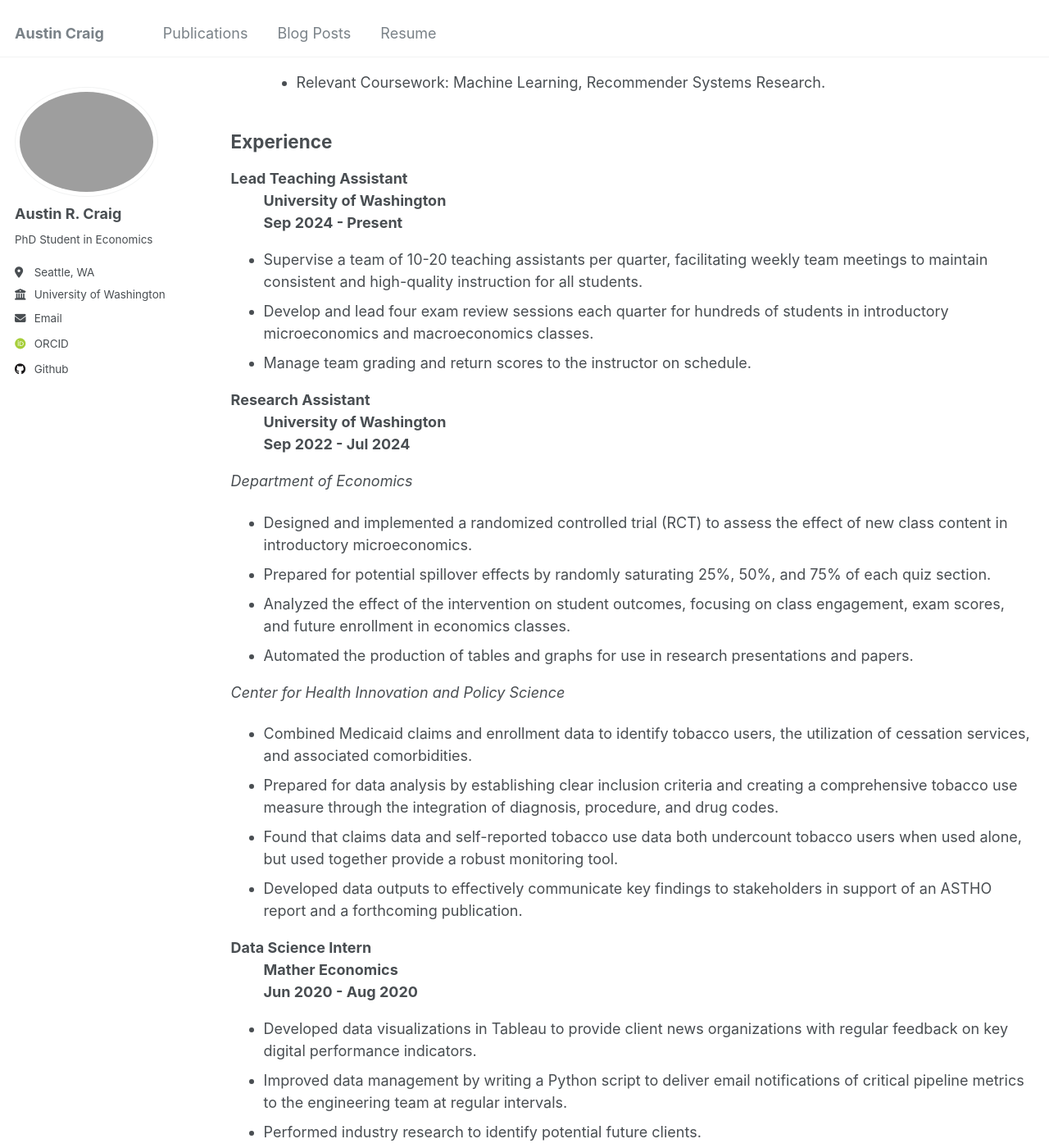
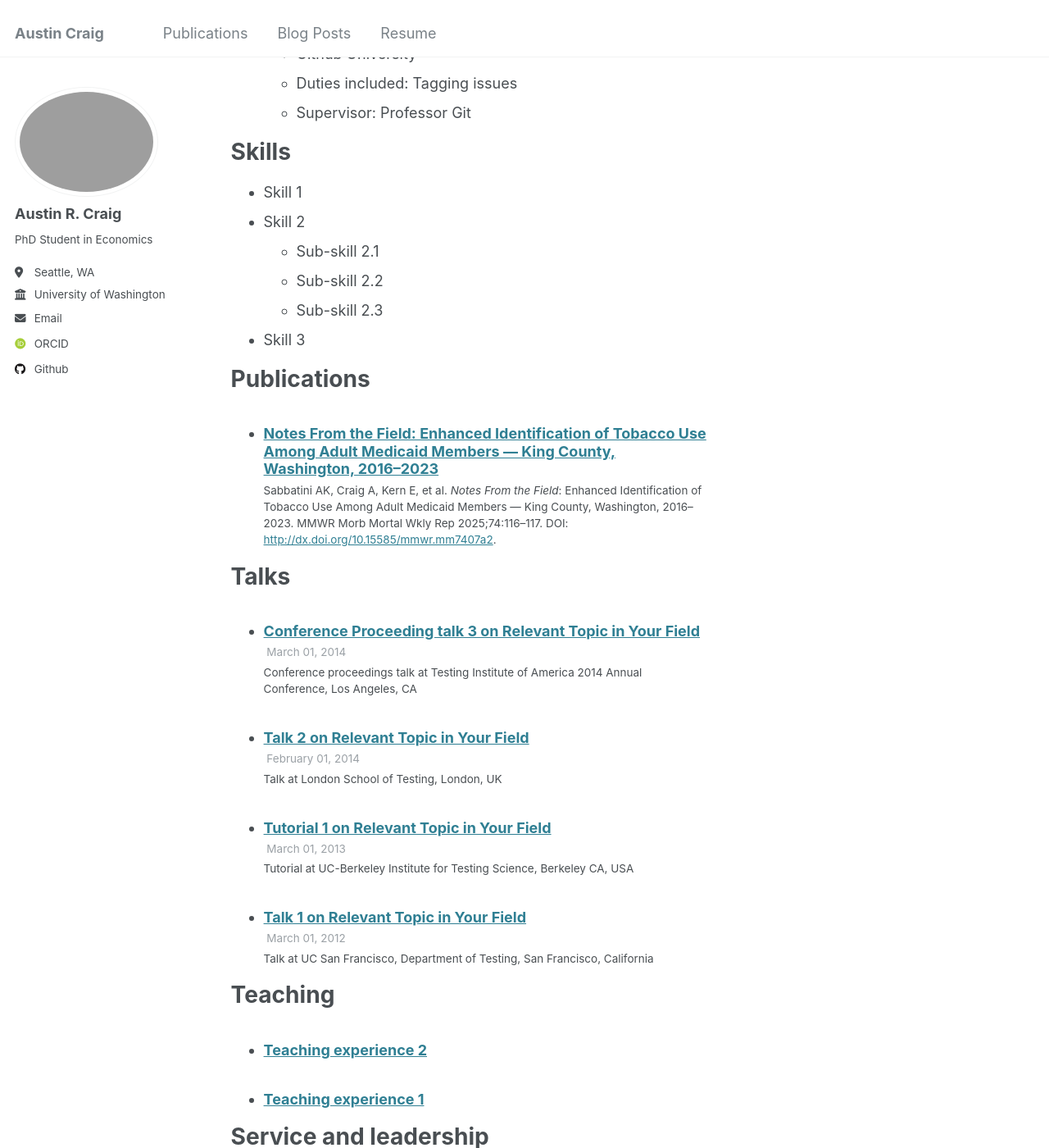
Before and after one commit to austinrobertcraig/austinrobertcraig.github.io, a Jekyll site: the page built from _pages/cv.md, in a window 1280 px wide and 1400 px high, scrolled down 641 px. Shown: the whole window at 82% size. Built offline with Jekyll 4.4.1, drawn with Linux system fonts in a browser that asks for light colours; some web fonts are replaced; some of the changed text lies outside the part shown.

Commit message:
revert to template CV page for the time being

```diff
--- a/_pages/cv.md
+++ b/_pages/cv.md
@@ -3,79 +3,60 @@ layout: archive
 title: "CV"
 permalink: /cv/
 author_profile: true
-redirect_from:
-  - /resume
 ---
 
 {% include base_path %}
 
-## Education
+Education
+======
+* Ph.D in Version Control Theory, GitHub University, 2018 (expected)
+* M.S. in Jekyll, GitHub University, 2014
+* B.S. in GitHub, GitHub University, 2012
 
-**PhD: Economics**
-  : **Sep 2021 - Present**
+Work experience
+======
+* Spring 2024: Academic Pages Collaborator
+  * Github University
+  * Duties includes: Updates and improvements to template
+  * Supervisor: The Users
 
-University of Washington
-  : Seattle, WA
-- Fields of Specialization: Applied Microeconomics/Development, Advanced Microeconomics.
-- Expected Graduation: June 2026.
+* Fall 2015: Research Assistant
+  * Github University
+  * Duties included: Merging pull requests
+  * Supervisor: Professor Hub
 
-**MA: Economics**
-  : **Sep 2021 - Dec 2023**
+* Summer 2015: Research Assistant
+  * Github University
+  * Duties included: Tagging issues
+  * Supervisor: Professor Git
 
-University of Washington
-  : Seattle, WA
-- Relevant Coursework: Econometrics I, II, and III. Applied Microeconometrics.
+Skills
+======
+* Skill 1
+* Skill 2
+  * Sub-skill 2.1
+  * Sub-skill 2.2
+  * Sub-skill 2.3
+* Skill 3
 
-**BS: Economics, Computer Science**
-  : **Aug 2017 - May 2021**
+Publications
+======
+  <ul>{% for post in site.publications reversed %}
+    {% include archive-single-cv.html %}
+  {% endfor %}</ul>
 
-Davidson College
-  : Davidson, NC
-- Relevant Coursework: Machine Learning, Recommender Systems Research.
+Talks
+======
+  <ul>{% for post in site.talks reversed %}
+    {% include archive-single-talk-cv.html  %}
+  {% endfor %}</ul>
 
-## Experience
+Teaching
+======
+  <ul>{% for post in site.teaching reversed %}
+    {% include archive-single-cv.html %}
+  {% endfor %}</ul>
 
-**Lead Teaching Assistant**
-  : **University of Washington**
-  : **Sep 2024 - Present**
-
-- Supervise a team of 10-20 teaching assistants per quarter, facilitating weekly team meetings to maintain consistent and high-quality instruction for all students.
-- Develop and lead four exam review sessions each quarter for hundreds of students in introductory microeconomics and macroeconomics classes.
-- Manage team grading and return scores to the instructor on schedule.
-
-**Research Assistant**
-  : **University of Washington**
-  : **Sep 2022 - Jul 2024**
-
-*Department of Economics*
-- Designed and implemented a randomized controlled trial (RCT) to assess the effect of new class content in introductory microeconomics.
-- Prepared for potential spillover effects by randomly saturating 25%, 50%, and 75% of each quiz section.
-- Analyzed the effect of the intervention on student outcomes, focusing on class engagement, exam scores, and future enrollment in economics classes.
-- Automated the production of tables and graphs for use in research presentations and papers.
-
-*Center for Health Innovation and Policy Science*
-- Combined Medicaid claims and enrollment data to identify tobacco users, the utilization of cessation services, and associated comorbidities.
-- Prepared for data analysis by establishing clear inclusion criteria and creating a comprehensive tobacco use measure through the integration of diagnosis, procedure, and drug codes.
-- Found that claims data and self-reported tobacco use data both undercount tobacco users when used alone, but used together provide a robust monitoring tool.
-- Developed data outputs to effectively communicate key findings to stakeholders in support of an ASTHO report and a forthcoming publication.
-
-**Data Science Intern**
-  : **Mather Economics**
-  : **Jun 2020 - Aug 2020**
-
-- Developed data visualizations in Tableau to provide client news organizations with regular feedback on key digital performance indicators.
-- Improved data management by writing a Python script to deliver email notifications of critical pipeline metrics to the engineering team at regular intervals.
-- Performed industry research to identify potential future clients.
-
-## Skills
-
-**Programming Languages:** <span class="iconify" data-icon="vscode-icons:file-type-r"></span> R, <span class="iconify" data-icon="vscode-icons:file-type-python"></span> Python, <span class="iconify" data-icon="vscode-icons:file-type-stata"></span> STATA
-
-**Tools and Frameworks:** <span class="iconify" data-icon="vscode-icons:file-type-git"></span>Git, scikit-learn, tidyverse, $\LaTeX$, <span class="iconify" data-icon="vscode-icons:file-type-excel"></span> Excel
-
-## Research
-
-**Adaptation or Compensation? The Effect of Noise Insulation Projects on Student Outcomes**
-- Studying the effect of noise insulation projects on students affected by airport noise pollution.
-- Use the staggered rollout of noise insulation to identify causal treatment effects.
-- Apply recent developments in the difference-in-differences literature (Callaway & Sant'Anna 2021).
+Service and leadership
+======
+* Currently signed in to 43 different slack teams
```
